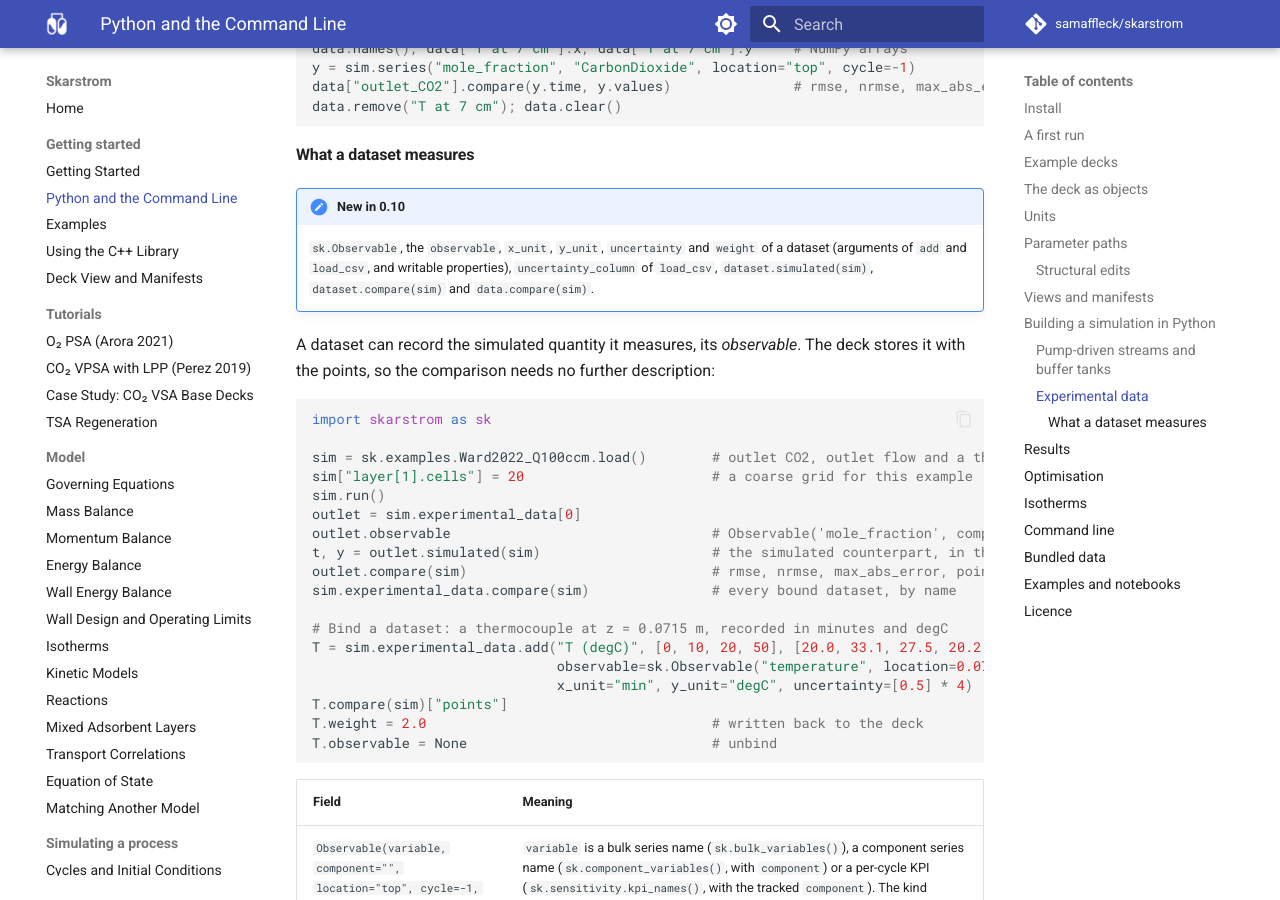
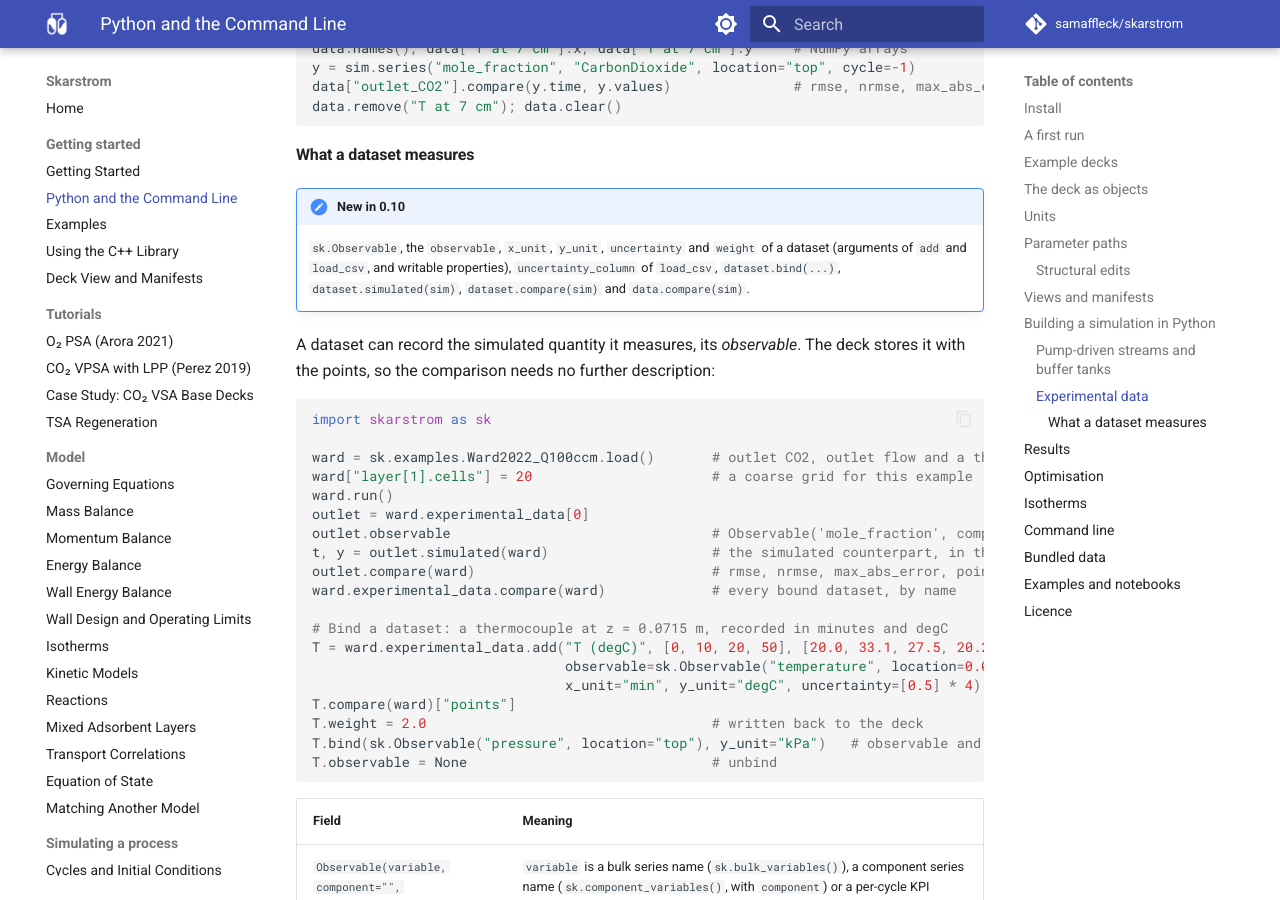
Before and after one commit to samaffleck/skarstrom, an MkDocs documentation site: the page built from docs/python.md, in a window 1280 px wide and 900 px high, scrolled down 12722 px. Built offline with MkDocs 1.6.1 and Material for MkDocs 9.7.7, drawn with Linux system fonts in a browser that asks for light colours; comment, search, counter and statistics services are not loaded.

Commit message:
Add ExperimentalSeries.bind for changing the observable and its units together
Co-Authored-By: Claude Opus 5.5 <noreply@anthropic.com>
Claude-Session: https://claude.ai/code/session_01LRbL7XNUoJg8bKJ4Sdpau8
Signed-off-by: Claude <noreply@anthropic.com>

````diff
--- a/docs/python.md
+++ b/docs/python.md
@@ -419,7 +419,8 @@ data.remove("T at 7 cm"); data.clear()
 !!! note "New in 0.10"
     `sk.Observable`, the `observable`, `x_unit`, `y_unit`, `uncertainty` and `weight` of a dataset
     (arguments of `add` and `load_csv`, and writable properties), `uncertainty_column` of
-    `load_csv`, `dataset.simulated(sim)`, `dataset.compare(sim)` and `data.compare(sim)`.
+    `load_csv`, `dataset.bind(...)`, `dataset.simulated(sim)`, `dataset.compare(sim)` and
+    `data.compare(sim)`.
 
 A dataset can record the simulated quantity it measures, its *observable*. The deck stores it with
 the points, so the comparison needs no further description:
@@ -427,21 +428,22 @@ the points, so the comparison needs no further description:
 ```python
 import skarstrom as sk
 
-sim = sk.examples.Ward2022_Q100ccm.load()        # outlet CO2, outlet flow and a thermocouple, bound
-sim["layer[1].cells"] = 20                       # a coarse grid for this example
-sim.run()
-outlet = sim.experimental_data[0]
+ward = sk.examples.Ward2022_Q100ccm.load()       # outlet CO2, outlet flow and a thermocouple, bound
+ward["layer[1].cells"] = 20                      # a coarse grid for this example
+ward.run()
+outlet = ward.experimental_data[0]
 outlet.observable                                # Observable('mole_fraction', component='CarbonDioxide', location='top')
-t, y = outlet.simulated(sim)                     # the simulated counterpart, in the dataset's units
-outlet.compare(sim)                              # rmse, nrmse, max_abs_error, points, weighted_sse
-sim.experimental_data.compare(sim)               # every bound dataset, by name
+t, y = outlet.simulated(ward)                    # the simulated counterpart, in the dataset's units
+outlet.compare(ward)                             # rmse, nrmse, max_abs_error, points, weighted_sse
+ward.experimental_data.compare(ward)             # every bound dataset, by name
 
 # Bind a dataset: a thermocouple at z = 0.0715 m, recorded in minutes and degC
-T = sim.experimental_data.add("T (degC)", [0, 10, 20, 50], [20.0, 33.1, 27.5, 20.2],
-                              observable=sk.Observable("temperature", location=0.0715),
-                              x_unit="min", y_unit="degC", uncertainty=[0.5] * 4)
-T.compare(sim)["points"]
+T = ward.experimental_data.add("T (degC)", [0, 10, 20, 50], [20.0, 33.1, 27.5, 20.2],
+                               observable=sk.Observable("temperature", location=0.0715),
+                               x_unit="min", y_unit="degC", uncertainty=[0.5] * 4)
+T.compare(ward)["points"]
 T.weight = 2.0                                   # written back to the deck
+T.bind(sk.Observable("pressure", location="top"), y_unit="kPa")   # observable and units in one change
 T.observable = None                              # unbind
 ```
 
````
Also changed, not shown: 2 other files.
